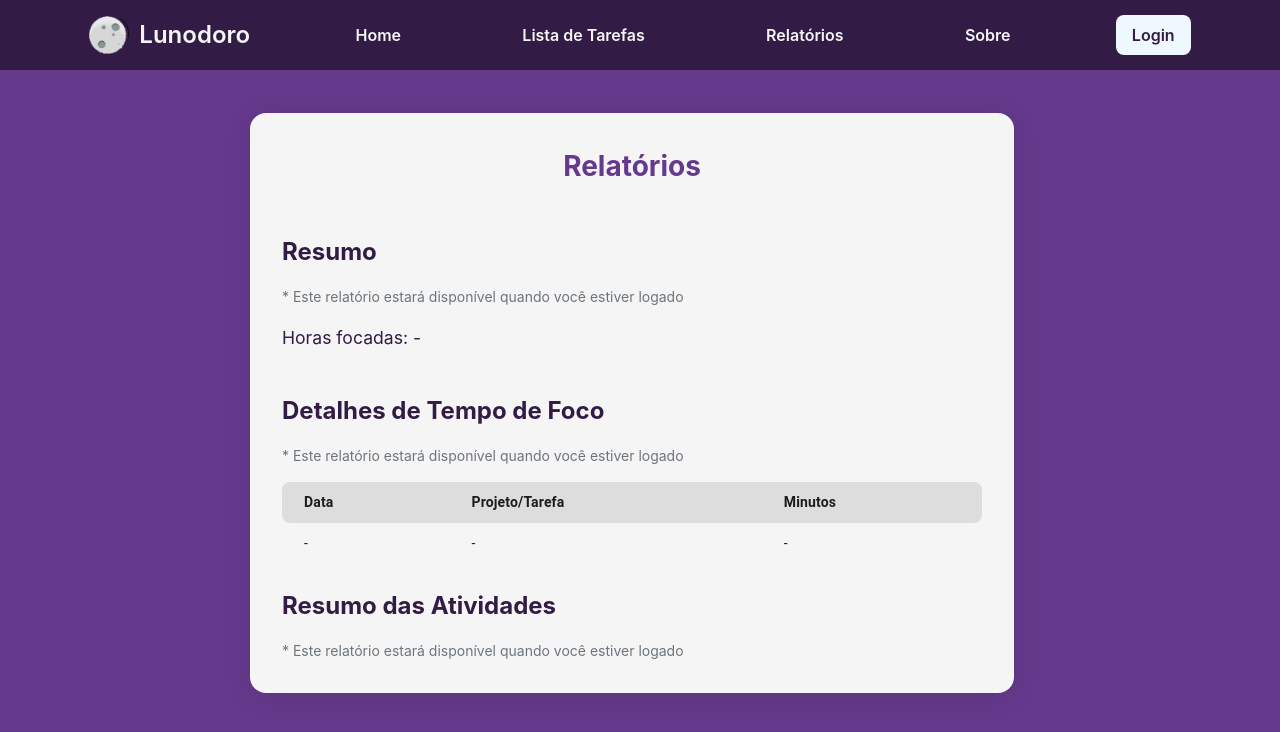
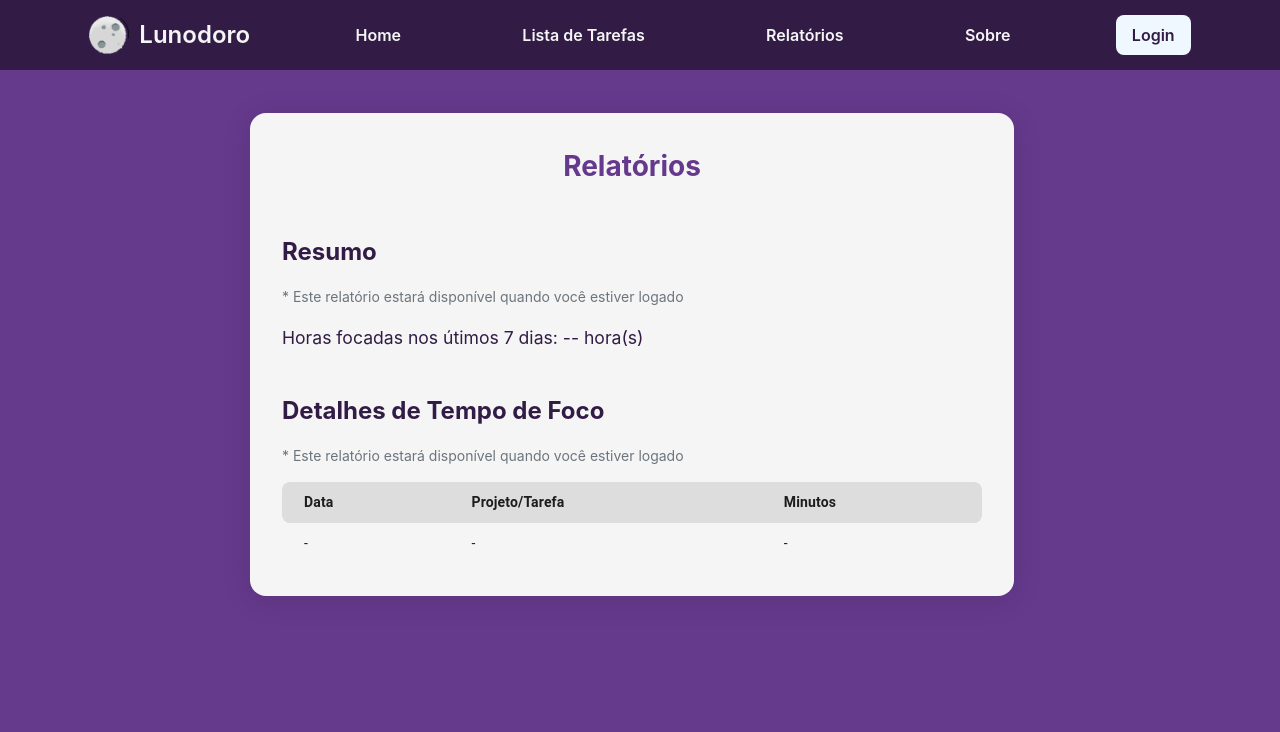
Before and after one commit to Isabelaponte/lunodoro, a React (Vite) app in the folder frontend-react/: page /report in a window 1280 px wide. Shown: the top 732 px of the page. Built offline with nearby package versions, Linux system fonts and the light colour scheme.

Commit message:
feat: wip

```diff
--- a/frontend-react/src/pages/ReportPage/ReportPage.tsx
+++ b/frontend-react/src/pages/ReportPage/ReportPage.tsx
@@ -1,4 +1,6 @@
+import { useEffect, useState } from "react";
 import TableComponent from "../../components/Table/Table";
+import useAuthStore from "../../store/useAuthStore";
 import {
   CardReport,
   SpanInfoStyled,
@@ -9,27 +11,41 @@ import {
 } from "./ReportPage.styles";
 
 const ReportPage = () => {
+  const token = localStorage.getItem("token");
+  const { user } = useAuthStore.getState();
+  const [hours, setHours] = useState<number>(0);
+
+  useEffect(() => {
+    if (token) {
+      fetch(`http://localhost/luno/lunodoro/relatorio?id_user=${user?.id}`)
+        .then((response) => response.json())
+        .then((response) => {
+          setHours(response.data.total_tempo);
+        });
+    } else {
+      console.log("Não tem token");
+    }
+  }, [token]);
+
   return (
     <StyledContainerReport>
       <CardReport>
         <StyledH2>Relatórios</StyledH2>
         <StyledH3>Resumo</StyledH3>
+        {!token && (
           <SpanInfoStyled>
             * Este relatório estará disponível quando você estiver logado
           </SpanInfoStyled>
-        <StyledP>Horas focadas: -</StyledP>
+        )}
+        <StyledP>Horas focadas nos útimos 7 dias: {hours===0 ? "--" : hours} hora(s)</StyledP>
 
         <StyledH3>Detalhes de Tempo de Foco</StyledH3>
+        {!token && (
           <SpanInfoStyled>
             * Este relatório estará disponível quando você estiver logado
           </SpanInfoStyled>
+        )}
         <TableComponent />
-
-        <StyledH3>Resumo das Atividades</StyledH3>
-        <SpanInfoStyled>
-          * Este relatório estará disponível quando você estiver logado
-        </SpanInfoStyled>
-
       </CardReport>
     </StyledContainerReport>
   );
--- a/frontend-react/src/pages/TaskDetails/Task/Task.tsx
+++ b/frontend-react/src/pages/TaskDetails/Task/Task.tsx
@@ -69,7 +69,6 @@ const Task = ({ task }: { task: any }) => {
         <StyledButtonSecondary onClick={() => handleDeleteTask(task.id)}>
           Excluir
         </StyledButtonSecondary>
-        <StyledButtonSecondary>Editar</StyledButtonSecondary>
       </AccordionDetails>
     </Accordion>
   );
```
Also changed, not shown: 1 other file (tests, documents, lock files or other folders). Lines whose indentation alone changed are shown as unchanged.
